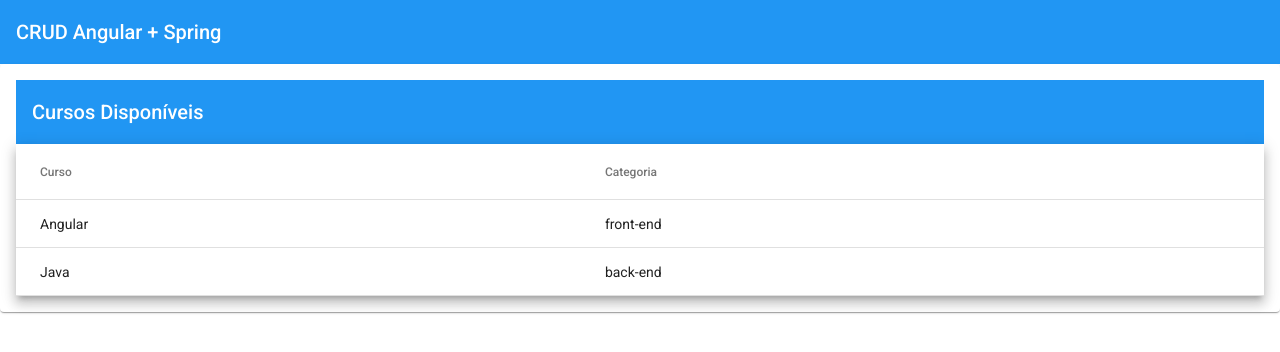
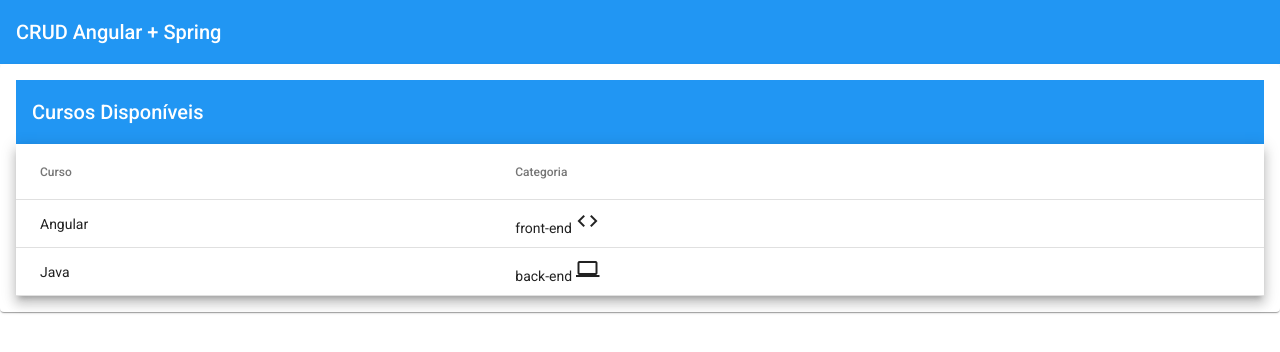
Before and after one commit to raphaelfontoura/crud-angular-spring, an Angular app in the folder crud-angular/: page /courses in a window 1280 px wide. Shown: the top 352 px of the page. Built offline with nearby package versions, Linux system fonts and the light colour scheme.

Commit message:
Add pipes and icons

```diff
--- a/crud-angular/src/app/courses/courses/courses.component.html
+++ b/crud-angular/src/app/courses/courses/courses.component.html
@@ -16,7 +16,9 @@
       <!-- Name Column -->
       <ng-container matColumnDef="category">
         <th mat-header-cell *matHeaderCellDef> Categoria </th>
-        <td mat-cell *matCellDef="let course"> {{ course.category }} </td>
+        <td mat-cell *matCellDef="let course"> {{ course.category }}
+          <mat-icon aria-hidden="false" aria-label="Categoria do Curso">{{ course.category | category }}</mat-icon>
+        </td>
       </ng-container>
 
       <tr mat-header-row *matHeaderRowDef="displayedColumns"></tr>
--- a/crud-angular/src/app/shared/app-material/app-material.module.ts
+++ b/crud-angular/src/app/shared/app-material/app-material.module.ts
@@ -2,9 +2,11 @@ import { NgModule } from '@angular/core';
 import { MatButtonModule } from '@angular/material/button';
 import { MatCardModule } from '@angular/material/card';
 import { MatDialogModule } from '@angular/material/dialog';
+import { MatIconModule } from '@angular/material/icon';
 import { MatProgressSpinnerModule } from '@angular/material/progress-spinner';
 import { MatTableModule } from '@angular/material/table';
 import { MatToolbarModule } from '@angular/material/toolbar';
+
 
 
 @NgModule({
@@ -14,7 +16,8 @@ import { MatToolbarModule } from '@angular/material/toolbar';
     MatToolbarModule,
     MatProgressSpinnerModule,
     MatDialogModule,
-    MatButtonModule
+    MatButtonModule,
+    MatIconModule
   ],
 })
 export class AppMaterialModule { }
--- /dev/null
+++ b/crud-angular/src/app/shared/pipes/category.pipe.ts
@@ -0,0 +1,16 @@
+import { Pipe, PipeTransform } from '@angular/core';
+
+@Pipe({
+  name: 'category'
+})
+export class CategoryPipe implements PipeTransform {
+
+  transform(value: string): string {
+    switch(value) {
+      case 'front-end' : return 'code';
+      case 'back-end' : return 'computer';
+    }
+    return 'code';
+  }
+
+}
```
Also changed, not shown: crud-angular/src/app/shared/shared.module.ts (+5 -2 lines), 1 other file (tests, documents, lock files or other folders).
